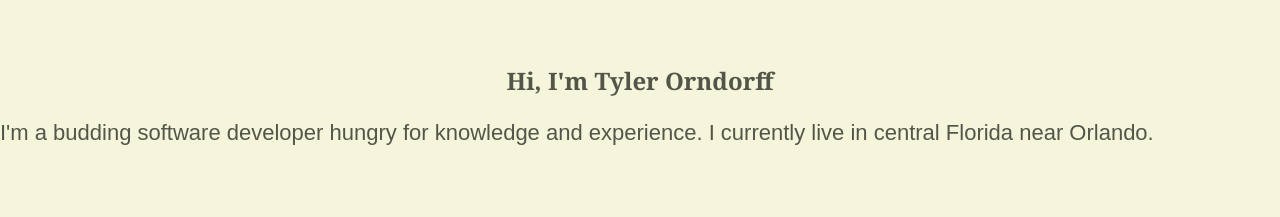
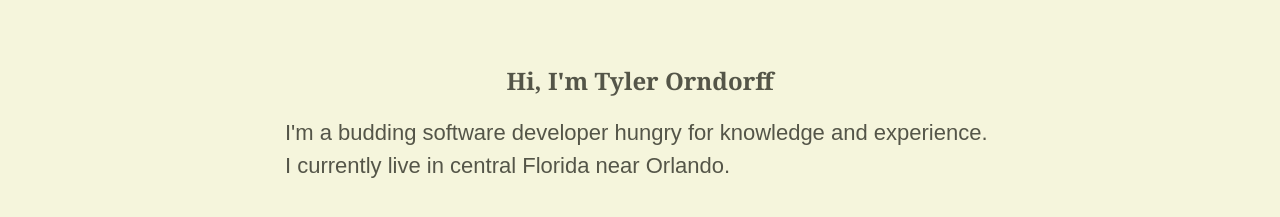
Before and after one commit to orndorfftyler/portfolio-web-page, a plain HTML site: page index.html in a window 1280 px wide. Shown: the part 580-797 px from the top of the page. Drawn offline with nearby package versions, Linux system fonts and the light colour scheme.

Commit message:
Updated CSS to reflect updated HTML

```diff
--- a/style.css
+++ b/style.css
@@ -51,8 +51,8 @@ body {
   background:beige ;
 }
 
-/* This makes all the text on the page in the article element into a centered column*/
-article {
+/* This makes all the text on the page in the main element into a centered column*/
+main {
   width:710px;
   display:block;
   margin-left:auto;
```
